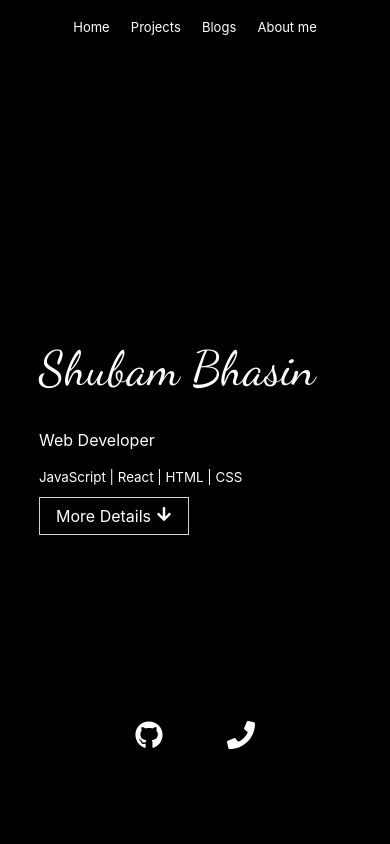
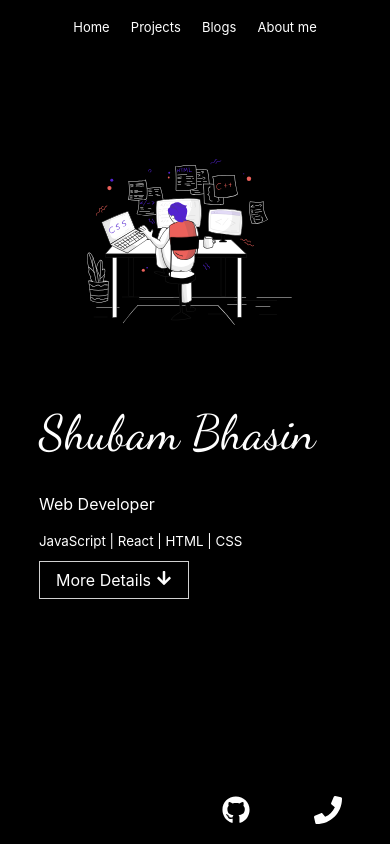
Before and after one commit to shubambhasin/portfolio-v2-react, a React (Create React App) app: page / in a window 390 px wide. Shown: the top 844 px of the page. Built offline with nearby package versions, Linux system fonts and the light colour scheme.

Commit message:
home page fixed

```diff
--- a/src/components/Home.js
+++ b/src/components/Home.js
@@ -1,4 +1,4 @@
-import React from "react";
+import React, {useRef} from "react";
 import { FaArrowDown, FaGithub, FaPhone } from "react-icons/fa";
 import { Link } from "react-router-dom";
 import cover from "../images/cover.svg";
@@ -10,7 +10,7 @@ const Home = () => {
     <div>
       <div className="home">
         <div className="info">
-          <div>
+          <div className="info-div">
             <h1>Shubam Bhasin</h1>
             <p>Web Developer</p>
             <small>JavaScript | React | HTML | CSS </small>
@@ -22,7 +22,7 @@ const Home = () => {
             </a>
           </div>
           <div className="cover-container">
-            <img src={cover} alt="cover" className="cover-img" />
+            <img src={cover} alt="cover-poster" />
           </div>
         </div>
         <div className="go-to-project">
@@ -40,7 +40,8 @@ const Home = () => {
           </Link>
         </div>
       </div>
-      <Skills />
+      <div id="skills"></div>
+      <Skills  />
     </div>
   );
 };
--- a/src/styles.css
+++ b/src/styles.css
@@ -84,7 +84,6 @@ nav .links:hover {
 .info {
   display: flex;
   justify-content: space-between;
-  align-items: center;
   width: 80%;
   height: 80%;
   position: absolute;
@@ -94,20 +93,26 @@ nav .links:hover {
   transition: ease-in;
 }
 
-.info h1 {
+.info .info-div {
+
+  flex: 60%;
+
+}
+
+.info .info-div h1 {
   font-family: "Dancing Script", cursive;
-  font-size: 5rem;
+  font-size: 4.5rem;
   font-weight: 100;
 }
-.home .cover-container
-{
-  justify-self: center;
+.home .cover-container {
+
+  width: auto;
+  flex: 40%;
 }
-
-.home .cover-container img
-{
-  width: auto;
+.home .cover-container img {
+  width: 100%;
   height: 100%;
+  margin: auto 0;
 }
 .info .button {
   top: 2rem;
@@ -274,7 +279,7 @@ nav .links:hover {
 
 /* **********************contact section***************** */
 
-.contact{
+.contact {
   background: rgb(0, 0, 0);
 }
 .contact .contact-container {
@@ -282,7 +287,6 @@ nav .links:hover {
   margin: 2rem auto;
   color: white;
   user-select: auto;
-
 }
 .contact .contact-container form {
   display: flex;
@@ -291,7 +295,8 @@ nav .links:hover {
   padding: 2rem 2rem;
   margin: 0 auto;
   border: 1px solid rgb(22, 22, 22);
-  border-radius: var(--border10px); background: rgb(27, 0, 27);
+  border-radius: var(--border10px);
+  background: rgb(27, 0, 27);
   animation-name: fadeIn;
   animation-duration: 1s;
 }
@@ -342,14 +347,36 @@ nav .links:hover {
   .blogs .blog-container {
     width: 75%;
   }
+  .home .cover-container img {
+    width: 100%;
+    height: 100%;
+  }
 }
 @media screen and (max-width: 775px) {
   .blogs .blog-container {
     width: 80%;
   }
+  .info .info-div h1
+  {
+font-size: 3.5rem;
+  }
   .go-to-project {
     right: 1rem;
     bottom: 8rem;
+  }
+  .home .cover-container img {
+    width: 90%;
+    height: 90%;
+  }
+  .home .cover-container {
+    align-self: center;
+  }
+}
+@media screen and (max-width: 674px)
+{
+  .info .info-div h1
+  {
+font-size: 3rem;
   }
 }
 @media screen and (max-width: 625px) {
@@ -398,6 +425,21 @@ nav .links:hover {
   }
 
   .info {
+    flex-direction: column;
+  }
+
+  .info .info-div {
+    justify-self: flex-start;
+    order: 2;
+    flex: 60%;
+  }
+
+
+  .info .cover-container {
+    order: 1;
+  }
+
+  .info {
     align-content: center;
     justify-self: center;
 
@@ -410,7 +452,7 @@ nav .links:hover {
     transition: ease-in;
   }
 
-  .info h1 {
+  .info .info-div h1 {
     font-family: "Dancing Script", cursive;
     font-size: 4.5rem;
     font-weight: 100;
@@ -424,14 +466,15 @@ nav .links:hover {
   }
 
   .go-to-project {
-    position: static;
+    position: absolute;
+    right: 1rem;
+    bottom: 1rem;
     animation-name: rightToLeft;
     animation-duration: 2s;
     justify-self: center;
   }
   .go-to-project .links {
     color: white;
-    margin-left: 1rem;
     padding: 0.5rem 1rem;
     border: 1px solid var(--textColor);
     transition: border 0.3s;
@@ -452,7 +495,7 @@ nav .links:hover {
     margin: 0.1rem;
   }
 
-  .info h1 {
+  .info .info-div h1 {
     font-family: "Dancing Script", cursive;
     font-size: 4rem;
     font-weight: 100;
@@ -471,7 +514,7 @@ nav .links:hover {
     font-size: 13px;
     padding: 0.5rem;
   }
-  .info h1 {
+  .info .info-div h1 {
     font-size: 3.5rem;
   }
 
@@ -482,12 +525,37 @@ nav .links:hover {
   .blogs .blog-container .author-info h1 {
     font-size: 25px;
   }
+
 }
 
+
+
 @media screen and (max-width: 410px) {
-  .info h1 {
+  .info .info-div h1 {
     font-size: 3rem;
   }
+}
+@media screen and (max-width: 376px) {
+
+  .info
+  {
+    align-content: center;
+  }
+  .info .info-div
+  {
+    flex:80%;
+    align-self: center;
+    justify-self: center;
+  }
+  .info .info-div h1 {
+    font-size: 2.5rem;
+  }
+  .go-to-project
+  {
+    position: static;
+  }
+
+
 }
 /* ******************keyframes***************** */
 @keyframes fadeIn {
```
